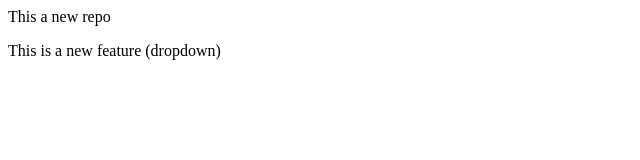
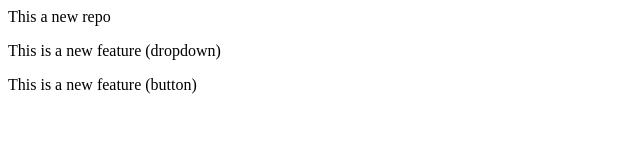
Before and after one commit to Saurabh12G896/localrepo, a plain HTML site: page index.html in a window 1280 px wide. Shown: the whole page, without its empty margins (0-640 px from the left). Drawn offline with Linux system fonts and the light colour scheme.

Commit message:
Add new changes

```diff
--- a/index.html
+++ b/index.html
@@ -1,2 +1,3 @@
 <p>This a new repo</p>
 <p> This is a new feature (dropdown)</p>
+<p> This is a new feature (button) </p>
--- a/style.css
+++ b/style.css
@@ -0,0 +1,3 @@
+p {
+    color: red;
+}
```
Also changed, not shown: 1 other file.
